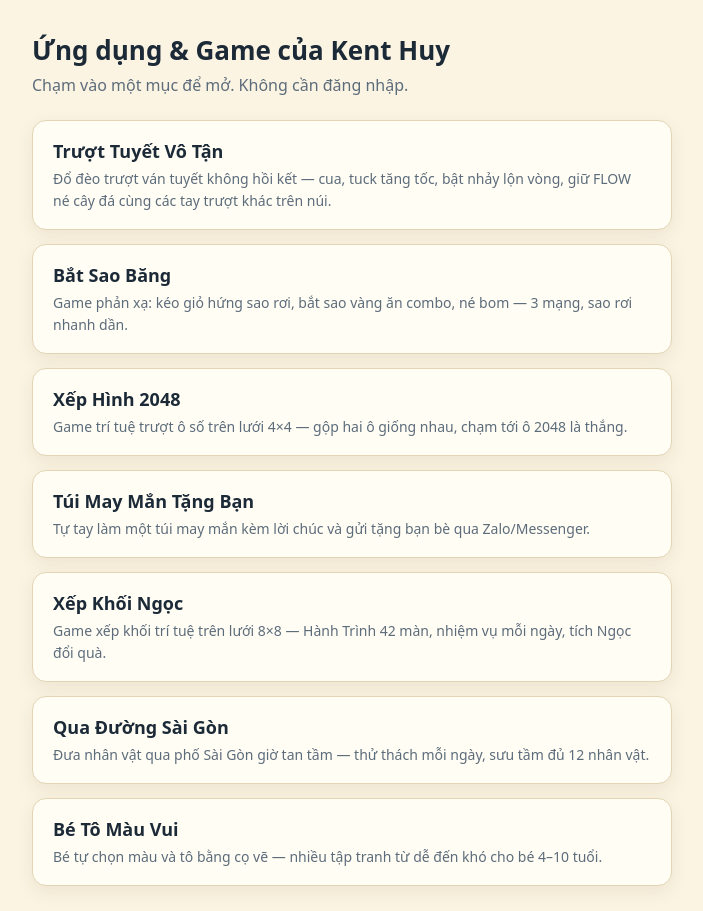
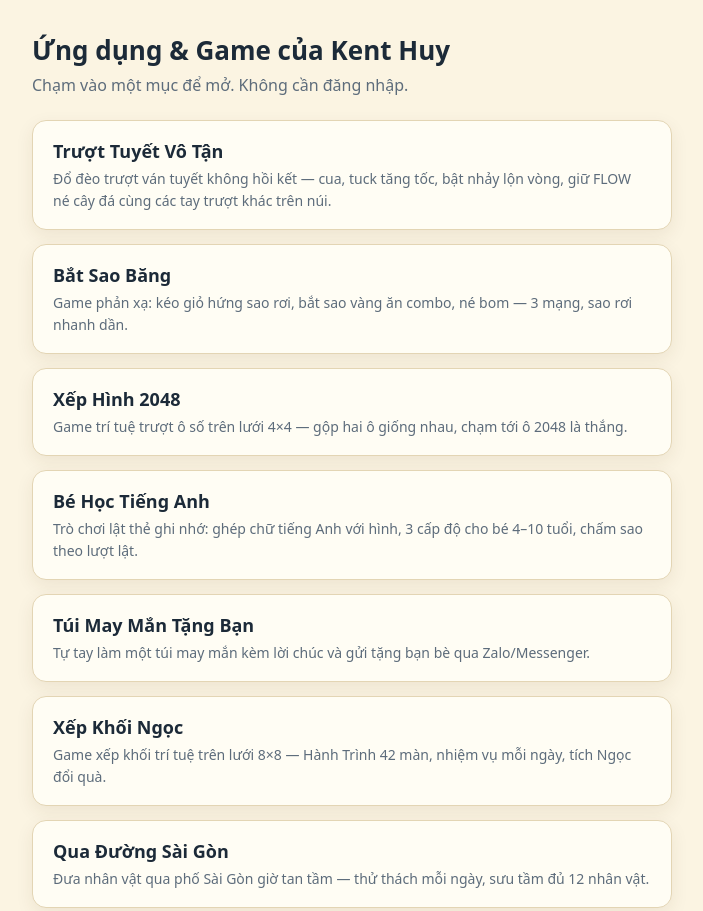
Before and after one commit to kenthuy686/games, a plain HTML site: page index.html in a window 1280 px wide. Shown: the top 911 px of the page, without its empty margins (288-991 px from the left). Drawn offline with Linux system fonts and the light colour scheme.

Commit message:
Fix portal index: restore Be Hoc Tieng Anh card

```diff
--- a/index.html
+++ b/index.html
@@ -46,6 +46,10 @@
     <strong>Xếp Hình 2048</strong>
     <span>Game trí tuệ trượt ô số trên lưới 4×4 — gộp hai ô giống nhau, chạm tới ô 2048 là thắng.</span>
   </a>
+  <a class="card" href="be-hoc-tieng-anh.html">
+    <strong>Bé Học Tiếng Anh</strong>
+    <span>Trò chơi lật thẻ ghi nhớ: ghép chữ tiếng Anh với hình, 3 cấp độ cho bé 4–10 tuổi, chấm sao theo lượt lật.</span>
+  </a>
   <a class="card" href="omamori-tang-ban.html">
     <strong>Túi May Mắn Tặng Bạn</strong>
     <span>Tự tay làm một túi may mắn kèm lời chúc và gửi tặng bạn bè qua Zalo/Messenger.</span>
```
